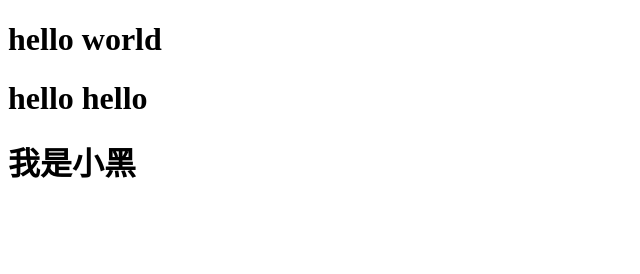
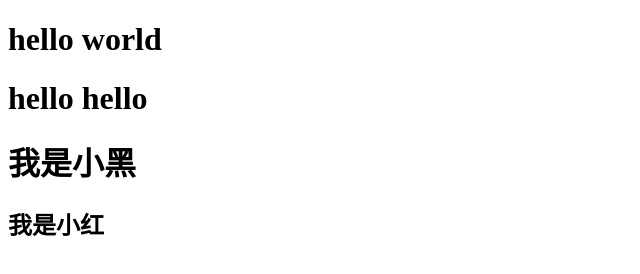
Before and after one commit to flowerslanguage/demo, a plain HTML site: page index.html in a window 1280 px wide. Shown: the whole page, without its empty margins (0-640 px from the left). Drawn offline with Linux system fonts and the light colour scheme.

Commit message:
feat: 我是小红

```diff
--- a/index.html
+++ b/index.html
@@ -10,5 +10,6 @@
     <h1>hello world</h1>
     <h1>hello hello</h1>
     <h1>我是小黑</h1>
+    <h2>我是小红</h2>
 </body>
 </html>
```
